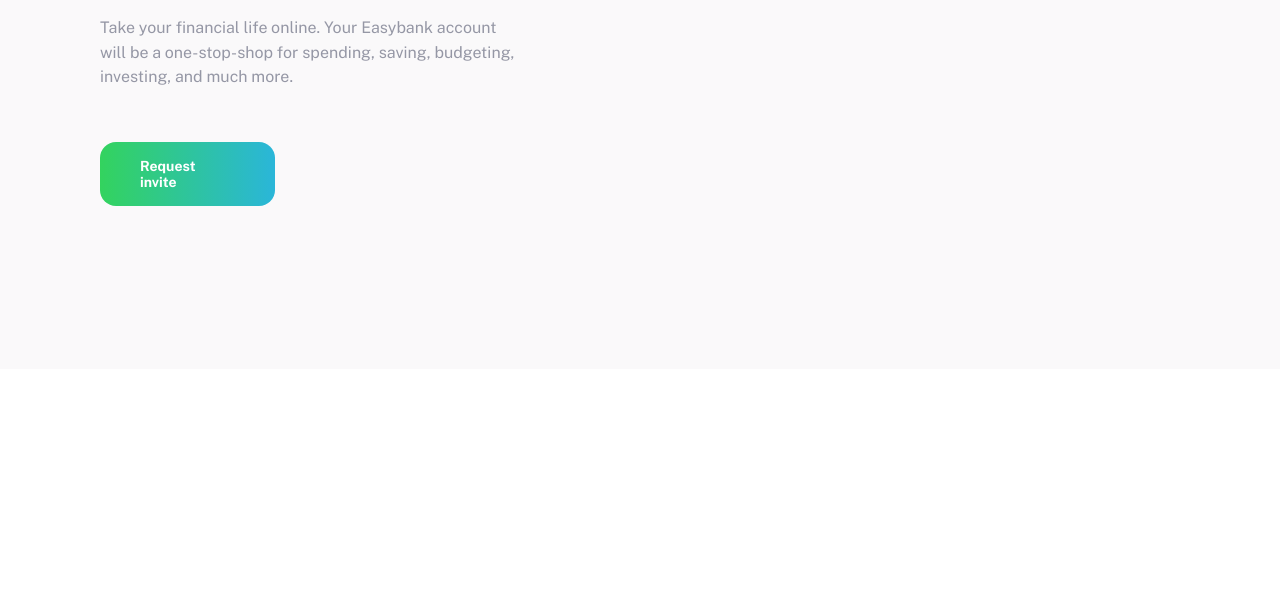
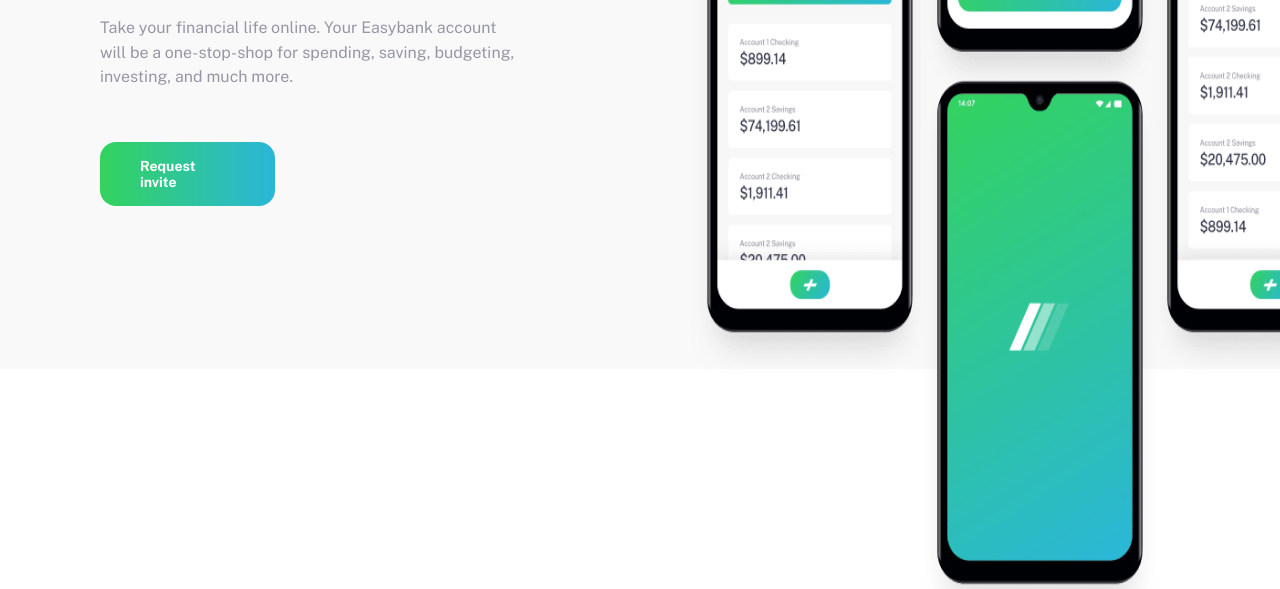
Before and after one commit to carlostrujilloneyra/Easybank-landing-page, a website: page index.html in a window 1280 px wide. Shown: the part 391-980 px from the top of the page. Drawn offline with nearby package versions, Linux system fonts and the light colour scheme.

Commit message:
Se agrega más etiquetas al archivo index

```diff
--- a/index.html
+++ b/index.html
@@ -14,6 +14,7 @@
 <body>
 
     <!-- Header -->
+
     <header class="main-header">
 
         <div class="main-header__container">
@@ -43,6 +44,7 @@
     </header>
 
     <!-- Hero -->
+
     <div class="main-hero">
 
         <!-- Título, texto y botón de Hero -->
@@ -54,7 +56,9 @@
         </div>
 
         <!-- Imagen del Hero -->
-        <div class="main-hero__image"></div>
+        <div class="main-hero__image">
+            <img src="images/image-mockups.png" alt="Imagen de Celulares">
+        </div>
     </div>
     <script src="JS/script.js"></script>
 </body>
```
